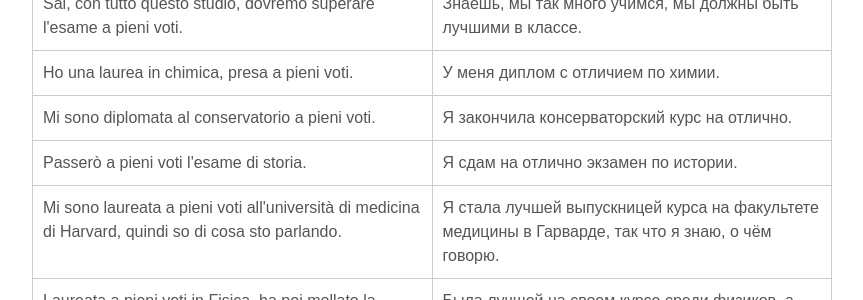
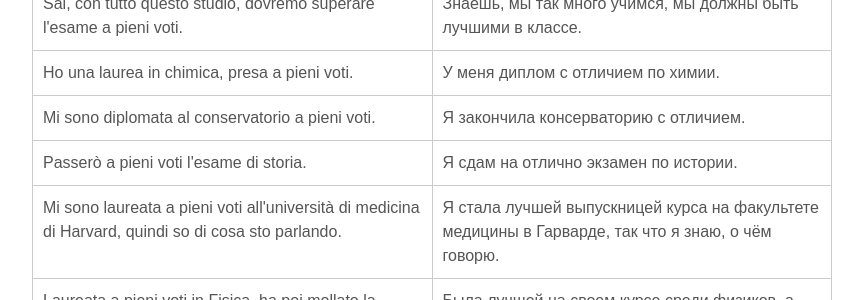
Before and after one commit to postolny/postolny.github.io, a Jekyll site: the page built from _posts/2021-01-10-a-pieni-voti.md, in a window 1280 px wide. Shown: the part 1607-1907 px from the top of the page, without its empty margins (208-1071 px from the left). Built offline with Jekyll 4.4.1, drawn with Linux system fonts in a browser that asks for light colours; nearby versions of some CDN libraries.

Commit message:
Update 2021-01-10-a-pieni-voti.md

```diff
--- a/_posts/2021-01-10-a-pieni-voti.md
+++ b/_posts/2021-01-10-a-pieni-voti.md
@@ -31,7 +31,7 @@ loc.avv. CO con il massimo dei voti (с наивысшими оценками) [
 |Passeremo questa ispezione a pieni voti.|Мы пройдем проверку наилучшим образом.|
 |Sai, con tutto questo studio, dovremo superare l'esame a pieni voti.|Знаешь, мы так много учимся, мы должны быть лучшими в классе.|
 |Ho una laurea in chimica, presa a pieni voti.|У меня диплом с отличием по химии.|
-|Mi sono diplomata al conservatorio a pieni voti.|Я закончила консерваторский курс на отлично.|
+|Mi sono diplomata al conservatorio a pieni voti.|Я закончила консерваторию с отличием.|
 |Passerò a pieni voti l'esame di storia.|Я сдам на отлично экзамен по истории.|
 |Mi sono laureata a pieni voti all'università di medicina di Harvard, quindi so di cosa sto parlando.|Я стала лучшей выпускницей курса на факультете медицины в Гарварде, так что я знаю, о чём говорю.|
 |Laureata a pieni voti in Fisica, ha poi mollato la carriera accademica.|Была лучшей на своем курсе среди физиков, а затем просто бросила учебу.
```
